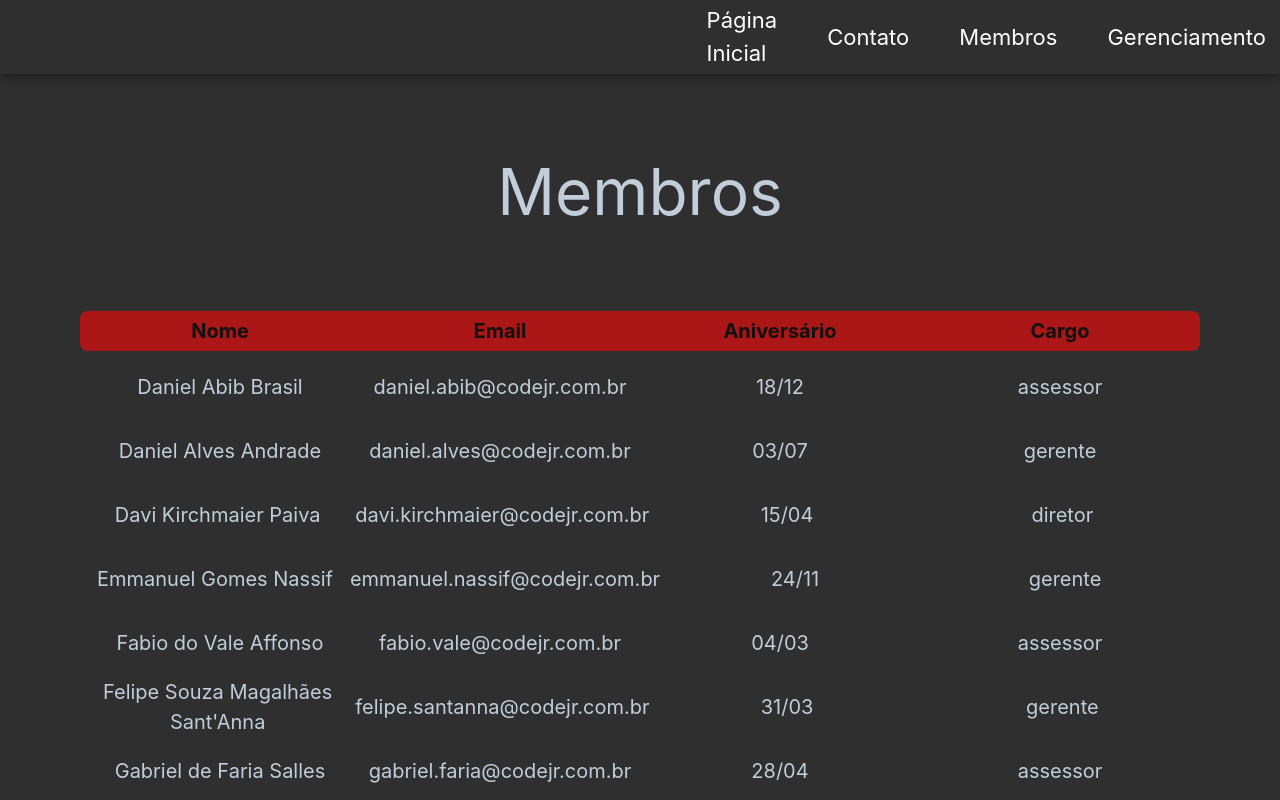
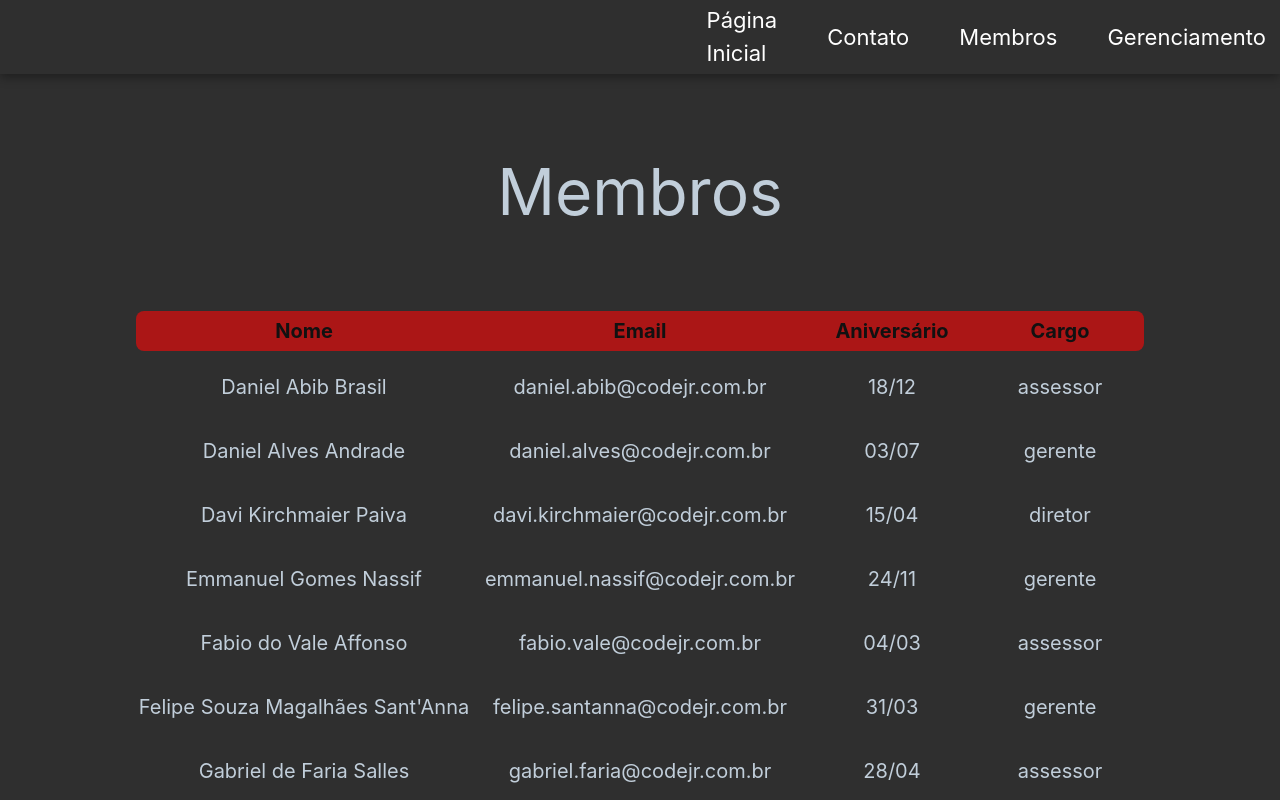
Before and after one commit to gabrields03/Desafio-Next-Codejr, a Next.js app: page /membros in a window 1280 px wide. Shown: the top 800 px of the page. Built offline with nearby package versions, Linux system fonts and the light colour scheme; data requests are answered from the project's data file.

Commit message:
Ajusta exibição de membros listados

```diff
--- a/src/components/Modals/Delete/index.tsx
+++ b/src/components/Modals/Delete/index.tsx
@@ -55,6 +55,8 @@ export function Delete({ id }: DeleteProps) {
                 <ModalOverlay />
                 <ModalContent
                     top={20}
+                    bg={"#2F2F2F"}
+                    color={"fontColor"}
                 >
                     <ModalHeader>Deseja excluir o membro?</ModalHeader>
                     <ModalCloseButton />
--- a/src/components/Modals/Edit/index.tsx
+++ b/src/components/Modals/Edit/index.tsx
@@ -83,6 +83,8 @@ export function Edit({ id, nome, email, aniversario, cargo }: EditProps) {
                 <ModalOverlay />
                 <ModalContent
                     top={20}
+                    bg={"#2F2F2F"}
+                    color={"fontColor"}
                 >
                     <ModalHeader>Edição</ModalHeader>
                     <ModalCloseButton />
--- a/src/components/Modals/View/index.tsx
+++ b/src/components/Modals/View/index.tsx
@@ -50,6 +50,8 @@ import {
           <ModalOverlay />
           <ModalContent
           top={20}
+          bg={"#2F2F2F"}
+          color={"fontColor"}
           >
             <ModalHeader>Visualização</ModalHeader>
             <ModalCloseButton />
--- a/src/components/Table/index.tsx
+++ b/src/components/Table/index.tsx
@@ -24,17 +24,17 @@ export function TableMembros() {
     }, []);
     return (
         <Stack
-            w={"100%"}
+            w={"90%"}
         >
             <Stack>
-                <Grid templateColumns='repeat(4, 1fr)' gap={0}>
+                <Grid templateColumns='repeat(6, 1fr)' gap={0} borderRadius={"8px 8px 8px 8px"} bg={"red"}>
                     <GridItem
                         display={"flex"}
                         justifyContent={"center"}
                         alignItems={"center"}
-                        bg={"red"}
                         h={10}
-                        borderRadius={"8px 0px 0px 8px"}
+                        colStart={1}
+                        colEnd={3}
                     >
                         <TextBold fontSize={"20px"} textAlign={"center"} text={"Nome"} color={"black"} />
                     </GridItem>
@@ -42,7 +42,8 @@ export function TableMembros() {
                         display={"flex"}
                         justifyContent={"center"}
                         alignItems={"center"}
-                        bg={"red"}
+                        colStart={3}
+                        colEnd={5}
                     >
                         <TextBold fontSize={"20px"} textAlign={"center"} text={"Email"} color={"black"} />
                     </GridItem>
@@ -50,7 +51,8 @@ export function TableMembros() {
                         display={"flex"}
                         justifyContent={"center"}
                         alignItems={"center"}
-                        bg={"red"}
+                        colStart={5}
+                        colEnd={6}
                     >
                         <TextBold fontSize={"20px"} textAlign={"center"} text={"Aniversário"} color={"black"} />
                     </GridItem>
@@ -58,8 +60,8 @@ export function TableMembros() {
                         display={"flex"}
                         justifyContent={"center"}
                         alignItems={"center"}
-                        bg={"red"}
-                        borderRadius={"0px 8px 8px 0px"}
+                        colStart={6}
+                        colEnd={7}
                     >
                         <TextBold fontSize={"20px"} textAlign={"center"} text={"Cargo"} color={"black"} />
                     </GridItem>
@@ -70,13 +72,14 @@ export function TableMembros() {
 
             <Stack>
                 {code.map((code) => (
-                    <Grid templateColumns='repeat(4, 1fr)' gap={0}>
+                    <Grid templateColumns='repeat(6, 1fr)' gap={0}>
                         <GridItem
                             display={"flex"}
                             justifyContent={"center"}
                             alignItems={"center"}
                             h={14}
-                            borderRadius={"8px 0px 0px 8px"}
+                            colStart={1}
+                        colEnd={3}
                         >
                             <TextProducts size={"20px"} textAlign={"center"} text={code.name} color={"fontColor"} />
                         </GridItem>
@@ -85,6 +88,8 @@ export function TableMembros() {
                             display={"flex"}
                             justifyContent={"center"}
                             alignItems={"center"}
+                            colStart={3}
+                        colEnd={5}
                         >
                             <TextProducts size={"20px"} textAlign={"center"} text={code.email} color={"fontColor"} />
                         </GridItem>
@@ -93,6 +98,8 @@ export function TableMembros() {
                             display={"flex"}
                             justifyContent={"center"}
                             alignItems={"center"}
+                            colStart={5}
+                        colEnd={6}
                         >
                             <TextProducts size={"20px"} textAlign={"center"} text={code.aniversario} color={"fontColor"} />
                         </GridItem>
@@ -101,7 +108,8 @@ export function TableMembros() {
                             display={"flex"}
                             justifyContent={"center"}
                             alignItems={"center"}
-                            borderRadius={"0px 8px 8px 0px"}
+                            colStart={6}
+                        colEnd={7}
                         >
                             <TextProducts size={"20px"} textAlign={"center"} text={code.cargo} color={"fontColor"} />
                         </GridItem>
--- a/src/pages/login.tsx
+++ b/src/pages/login.tsx
@@ -6,7 +6,7 @@ export default function Login() {
     return (
             <Stack
                 as={"article"}
-                p={20}
+                py={24}
             >
                 <CardLogin />
             </Stack>
```
Also changed, not shown: src/components/Modals/Create/index.tsx (+7 -5 lines).
